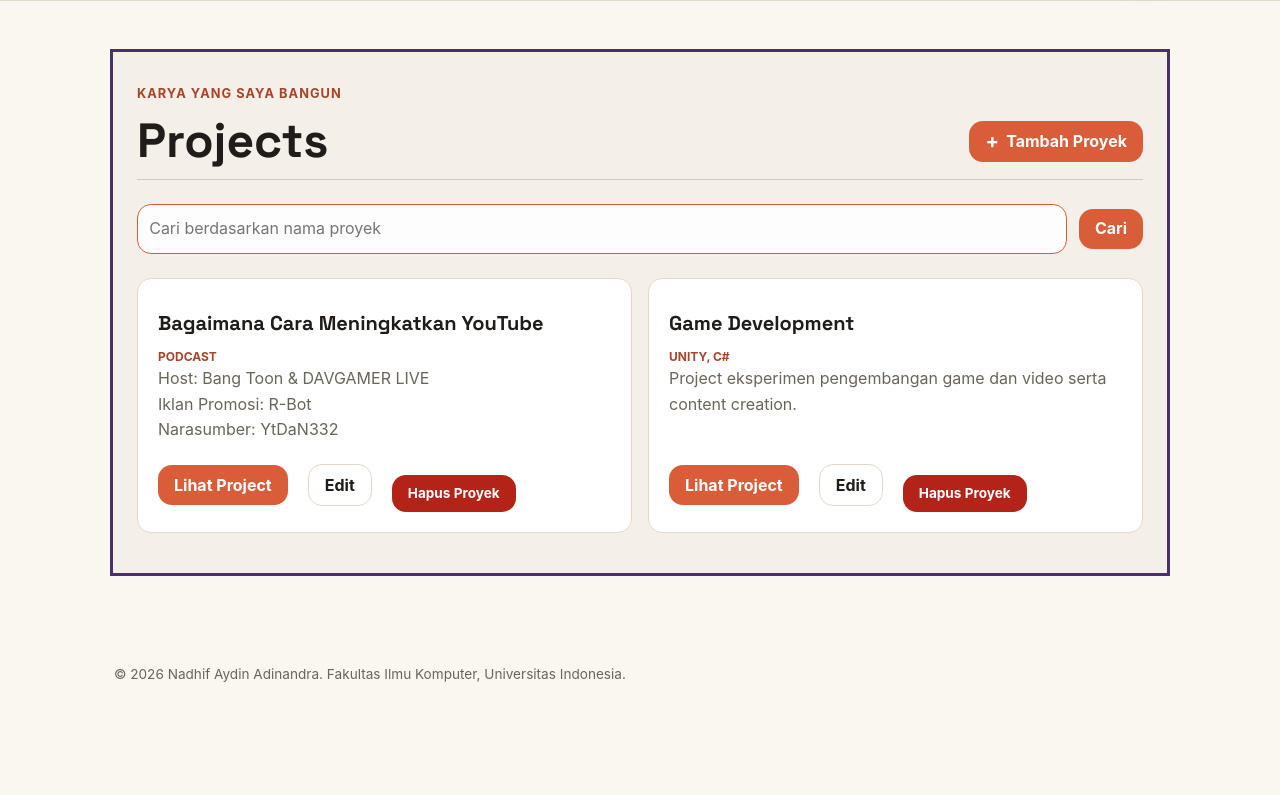
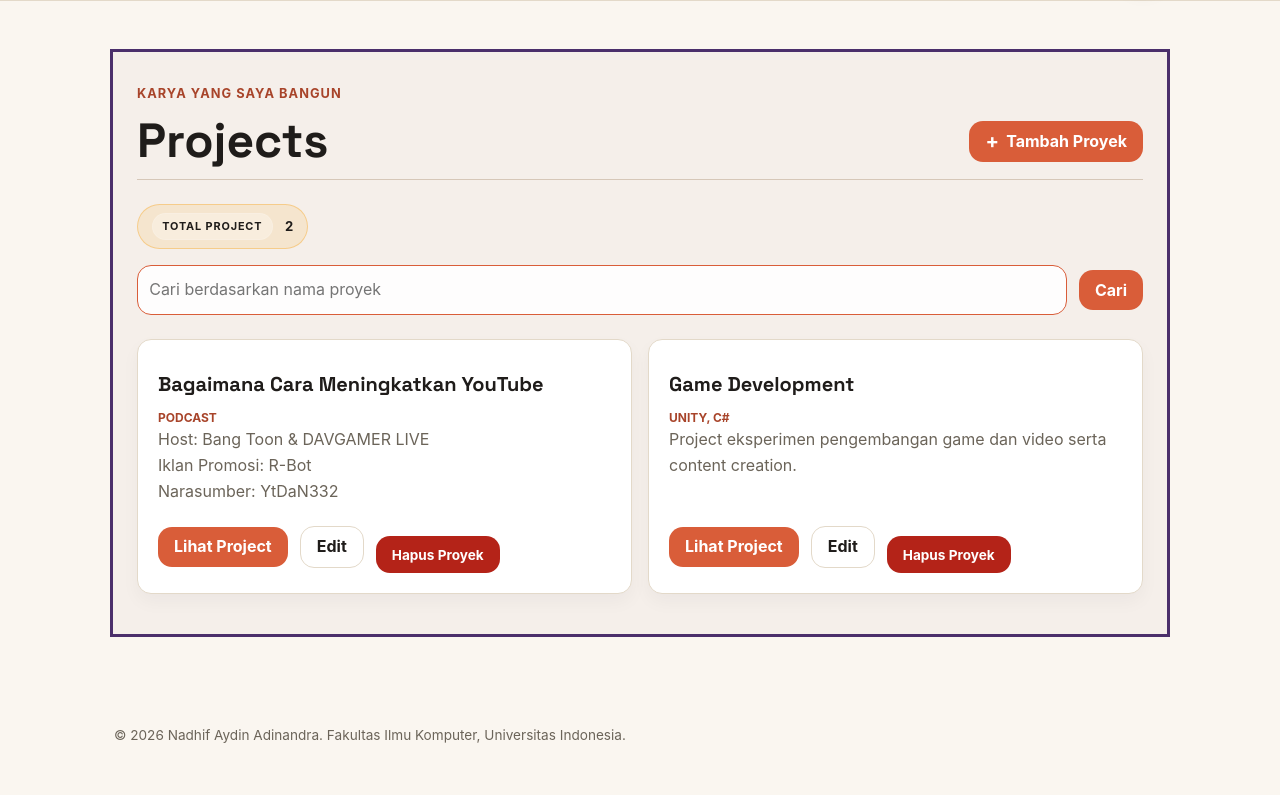
Before and after one commit to tayanadhif/myportofolio, a Django app: page /projects/ in a window 1280 px wide. Shown: the part 75-870 px from the top of the page. Before the commit the page ends 757 px from the top, so only its background shows below. Run offline with Django 5.2, Linux system fonts and the light colour scheme; data that the repository does not hold is empty.

Commit message:
Menambahkan fitur ekstra dan peningkatan UI/UX

```diff
--- a/static/css/style.css
+++ b/static/css/style.css
@@ -250,6 +250,14 @@ body.dark-mode .site-header {
     background-color: var(--panel);
     border: 1px solid var(--line);
     border-radius: var(--radius);
+    transition: transform 0.2s ease, border-color 0.2s ease, box-shadow 0.2s ease;
+    box-shadow: 0 8px 18px rgba(15, 23, 42, 0.04);
+}
+
+.experience-card:hover {
+    transform: translateY(-3px);
+    border-color: var(--accent);
+    box-shadow: 0 14px 26px rgba(15, 23, 42, 0.08);
 }
 
 .experience-category {
@@ -784,8 +792,58 @@ body.dark-mode .contact-form textarea::placeholder {
     display: flex;
     align-items: center;
     flex-wrap: wrap;
-    gap: 20px;
+    gap: 12px;
     margin-top: 1rem;
+}
+
+.project-actions .button,
+.project-actions .button-secondary,
+.project-actions .button-danger {
+    transition: transform 0.2s ease, opacity 0.2s ease, filter 0.2s ease;
+}
+
+.project-actions .button:hover,
+.project-actions .button-secondary:hover,
+.project-actions .button-danger:hover {
+    transform: translateY(-1px);
+    filter: brightness(1.03);
+}
+
+.hidden {
+    display: none !important;
+}
+
+.project-toolbar {
+    display: flex;
+    align-items: center;
+    justify-content: space-between;
+    gap: 1rem;
+    margin-bottom: 1rem;
+}
+
+.project-summary {
+    display: inline-flex;
+    align-items: center;
+    gap: 0.75rem;
+    background: rgba(245, 158, 11, 0.12);
+    border: 1px solid rgba(245, 158, 11, 0.35);
+    color: var(--text);
+    padding: 0.5rem 0.85rem;
+    border-radius: 999px;
+    font-size: 0.82rem;
+    font-weight: 700;
+}
+
+.filter-chip {
+    display: inline-flex;
+    align-items: center;
+    padding: 0.25rem 0.6rem;
+    border-radius: 999px;
+    background: rgba(255, 255, 255, 0.3);
+    border: 1px solid rgba(255, 255, 255, 0.15);
+    text-transform: uppercase;
+    letter-spacing: 0.08em;
+    font-size: 0.68rem;
 }
 
 .project-search {
@@ -805,6 +863,12 @@ body.dark-mode .contact-form textarea::placeholder {
     background: var(--field-bg);
     color: var(--field-text);
     font: inherit;
+    transition: transform 0.2s ease, box-shadow 0.2s ease, border-color 0.2s ease;
+}
+
+.project-search__input:focus {
+    transform: translateY(-1px);
+    box-shadow: 0 0 0 4px rgba(245, 158, 11, 0.15);
 }
 
 .project-search__input:focus {
--- /dev/null
+++ b/static/js/project-interactions.js
@@ -0,0 +1,48 @@
+document.addEventListener('DOMContentLoaded', () => {
+    const searchInput = document.getElementById('project-search-input');
+    const projectGrid = document.getElementById('project-grid');
+    const projectCount = document.getElementById('project-count');
+    const clearButton = document.getElementById('clear-project-search');
+
+    if (!searchInput || !projectGrid) {
+        return;
+    }
+
+    const updateProjectSummary = () => {
+        const cards = Array.from(projectGrid.querySelectorAll('.experience-card'));
+        const visibleCards = cards.filter((card) => {
+            const text = card.textContent.toLowerCase();
+            const searchValue = searchInput.value.trim().toLowerCase();
+            return !searchValue || text.includes(searchValue);
+        });
+
+        cards.forEach((card) => {
+            card.classList.toggle('hidden', !visibleCards.includes(card));
+        });
+
+        const emptyState = projectGrid.querySelector('[data-empty-state="true"]');
+        if (emptyState) {
+            emptyState.classList.toggle('hidden', visibleCards.length > 0);
+        }
+
+        if (projectCount) {
+            projectCount.textContent = String(visibleCards.length);
+        }
+
+        if (clearButton) {
+            clearButton.classList.toggle('hidden', !searchInput.value.trim());
+        }
+    };
+
+    searchInput.addEventListener('input', updateProjectSummary);
+
+    if (clearButton) {
+        clearButton.addEventListener('click', () => {
+            searchInput.value = '';
+            updateProjectSummary();
+            searchInput.focus();
+        });
+    }
+
+    updateProjectSummary();
+});
--- a/templates/base.html
+++ b/templates/base.html
@@ -55,6 +55,7 @@
     </footer>
 
     <script src="{% static 'js/theme.js' %}"></script>
+    <script src="{% static 'js/project-interactions.js' %}"></script>
 
 </body>
 </html>
--- a/templates/project.html
+++ b/templates/project.html
@@ -18,17 +18,26 @@
                 </a>
             </div>
 
-            <form method="get" action="{% url 'main:show_projects' %}" class="project-search">
+            <div class="project-toolbar">
+                <div class="project-summary">
+                    <span class="filter-chip">Total Project</span>
+                    <strong id="project-count">{{ project_list|length }}</strong>
+                </div>
+                <button type="button" id="clear-project-search" class="button button-secondary hidden">Reset</button>
+            </div>
+
+            <form method="get" action="{% url 'main:show_projects' %}" class="project-search" id="project-search-form">
                 <input type="search"
                        name="title"
                        value="{{ title_query }}"
                        placeholder="Cari berdasarkan nama proyek"
                        class="project-search__input"
-                       aria-label="Cari berdasarkan nama proyek">
+                       aria-label="Cari berdasarkan nama proyek"
+                       id="project-search-input">
                 <button type="submit" class="button">Cari</button>
             </form>
 
-            <div class="experience-grid project-grid">
+            <div class="experience-grid project-grid" id="project-grid">
                 {% for project in project_list %}
                 <article class="experience-card">
                     {% if project.project_image_url %}
@@ -51,9 +60,9 @@
                 </article>
                 {% empty %}
                 {% if title_query %}
-                <p class="empty-state">Tidak ada proyek dengan nama tersebut.</p>
+                <p class="empty-state" data-empty-state="true">Tidak ada proyek dengan nama tersebut.</p>
                 {% else %}
-                <p class="empty-state">Belum ada proyek yang ditambahkan.</p>
+                <p class="empty-state" data-empty-state="true">Belum ada proyek yang ditambahkan.</p>
                 {% endif %}
                 {% endfor %}
             </div>
```
